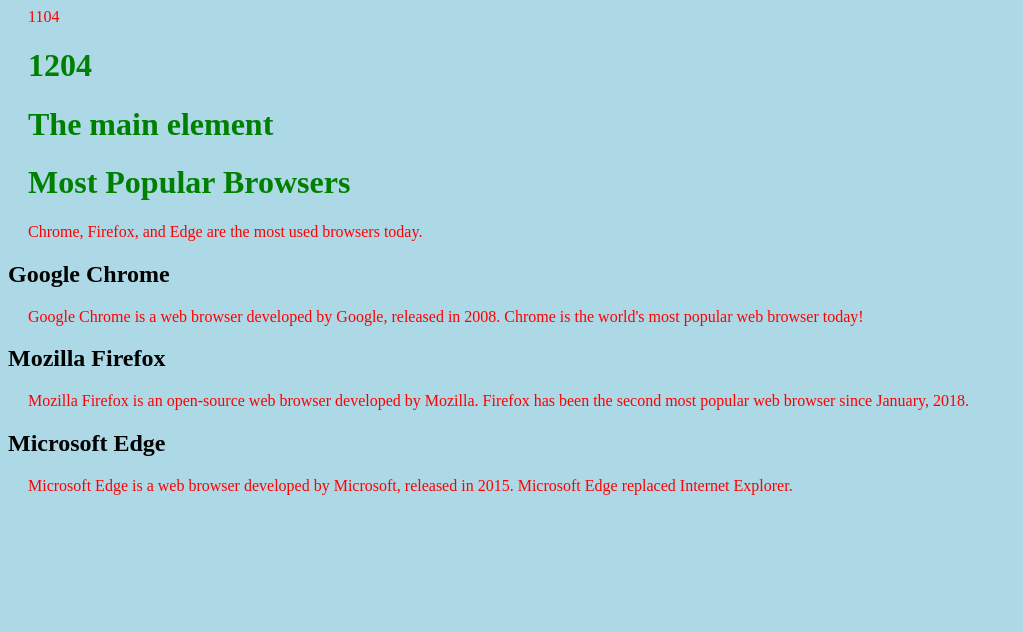
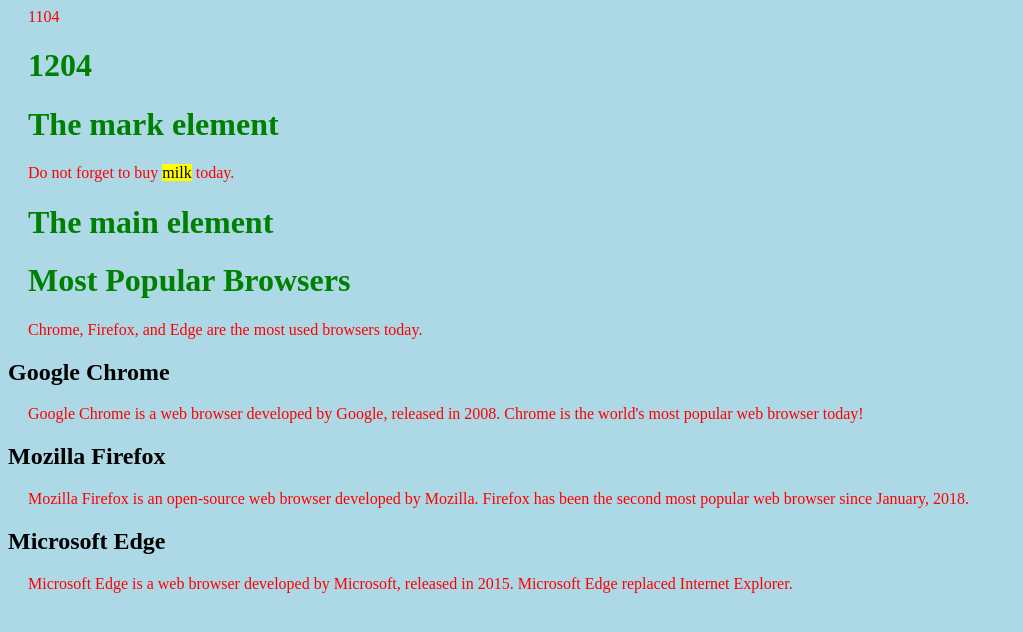
Before and after one commit to 20240906book/10031103, a plain HTML site: page index.html in a window 1280 px wide. Shown: the whole page, without its empty margins (0-1023 px from the left). Drawn offline with Linux system fonts and the light colour scheme.

Commit message:
Update index.html

```diff
--- a/index.html
+++ b/index.html
@@ -10,6 +10,12 @@
   <body>
     <p>1104</p>
   <h1>1204</h1>
+
+
+<h1>The mark element</h1>
+
+<p>Do not forget to buy <mark>milk</mark> today.</p>
+
 
 
     <h1>The main element</h1>
```
